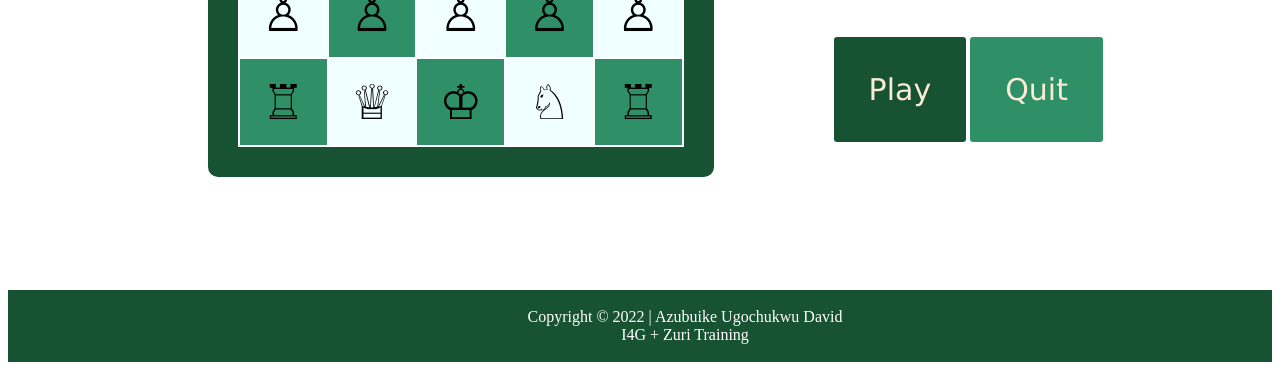
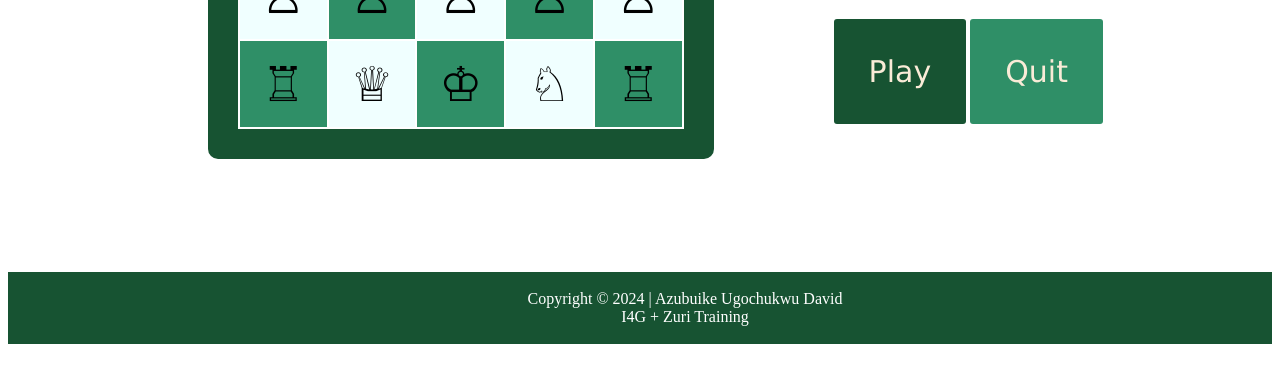
Before and after one commit to NudarMediaWorld/5x5-Chess-Board, a plain HTML site: page index.html in a window 1280 px wide. Shown: the part 578-948 px from the top of the page. Drawn offline with Linux system fonts and the light colour scheme.

Commit message:
index.html

```diff
--- a/index.html
+++ b/index.html
@@ -6,7 +6,7 @@
   <meta http-equiv="X-UA-Compatible" content="IE=edge">
   <meta name="viewport" content="width=device-width, initial-scale=1.0">
   <title>5x5 Chessboard</title>
-  <<link rel="stylesheet" type="text/css" href="style.css">
+  <link rel="stylesheet" type="text/css" href="style.css">
 </head>
 
 <!-- section for Header starts here-->
@@ -89,7 +89,7 @@
 
   <section>
     <footer>
-      <p style="text-align: center; margin-left:90px;">Copyright © 2022 | Azubuike Ugochukwu David<br>I4G + Zuri Training</p>
+      <p style="text-align: center; margin-left:90px;">Copyright © 2024 | Azubuike Ugochukwu David<br>I4G + Zuri Training</p>
     </footer>
   </section>
 </body>
```
